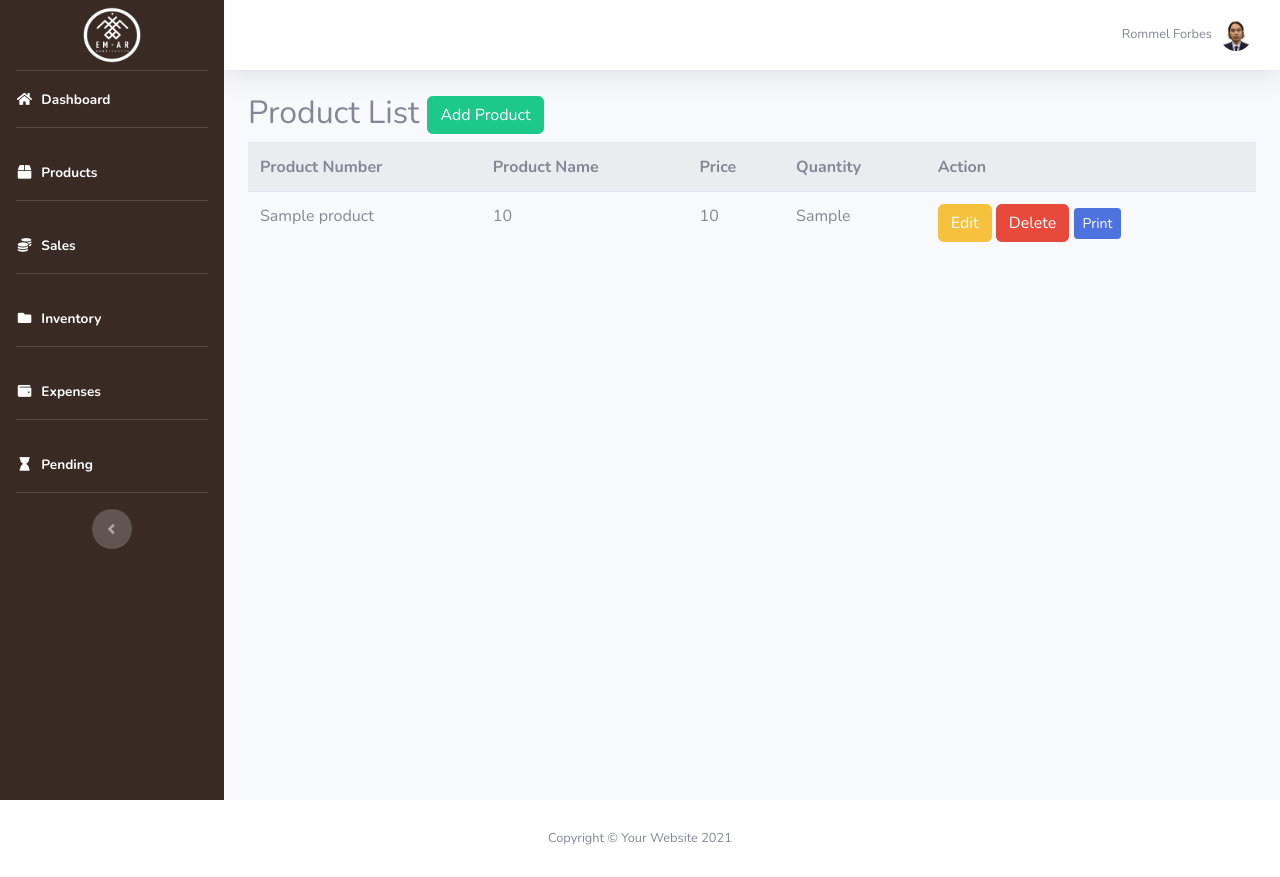
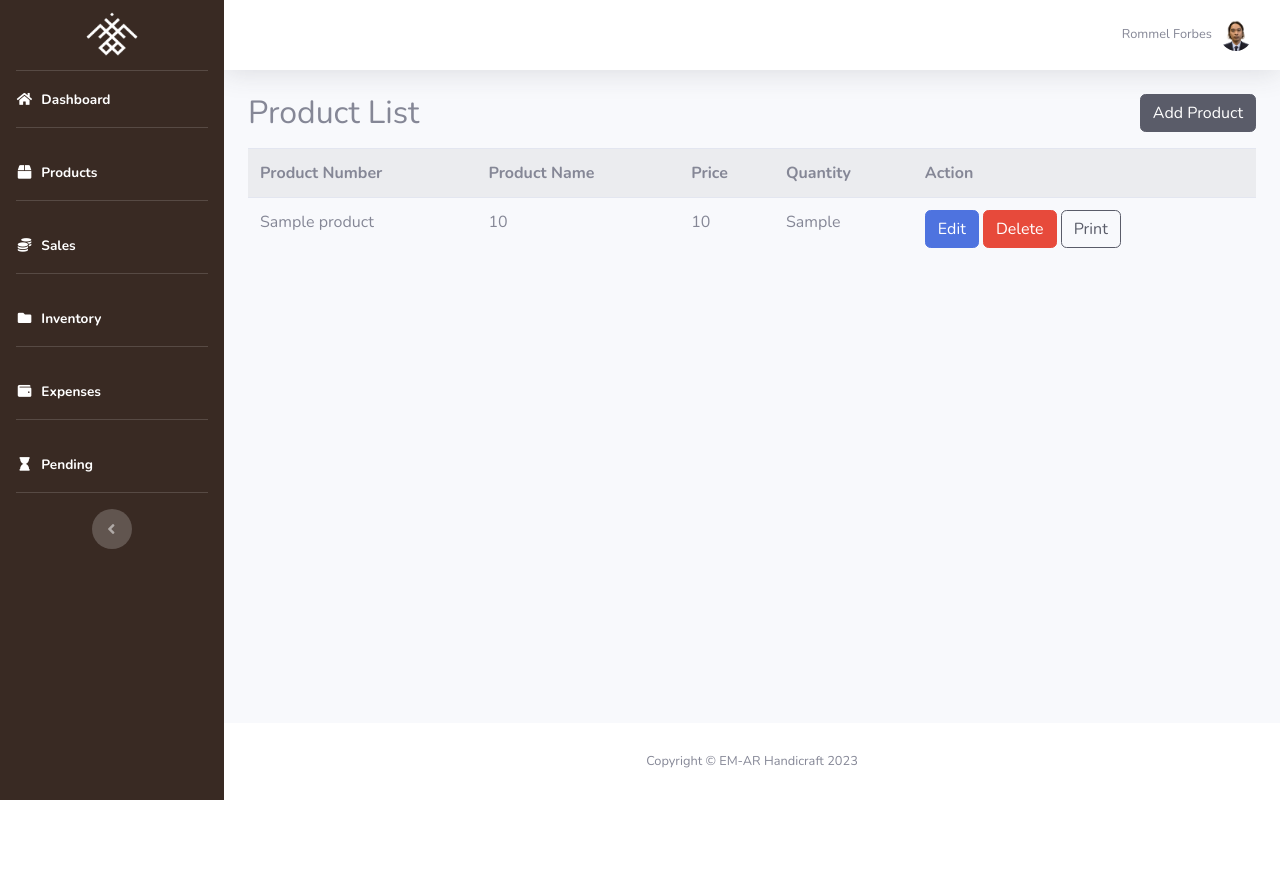
Before and after one commit to akosigio/Edit, a Flask app: page /product in a window 1280 px wide. After the commit the page ends 800 px from the top, so only its background shows below. Run offline with Flask 3, Linux system fonts and the light colour scheme; tables that the repository leaves empty or names only in its code hold one stand-in row (values such as "Sample post"); some libraries are stand-ins or nearby versions.

Commit message:
Update product.html

```diff
--- a/templates/product.html
+++ b/templates/product.html
@@ -28,7 +28,7 @@
          <!-- Sidebar - Brand -->
          <a class="sidebar-brand d-flex align-items-center justify-content-center" href="dashboard">
             <div class="sidebar-brand-icon">
-              <img src="/static/img/circle.png" alt="Logo">
+              <img src="/static/img/white.png" alt="Logo">
             </div>
           </a>
 
@@ -154,8 +154,7 @@
       <div class="container">
           <div class="row">
               <div class="col md-12">
-                  <h2>Product List <button type="button" class="btn btn-success  pull-right" data-toggle="modal" data-target="#myModal">Add Product</button></h2>
-
+                <h2>Product List <button type="button" class="btn btn-dark float-right mb-3" data-toggle="modal" data-target="#myModal">Add Product</button></h2>
 
           {%with messages = get_flashed_messages()%}
           {%if messages%}
@@ -189,9 +188,9 @@
                           <td>{{row.4}}</td>
                           <td>
 
-                           <a href="/update/{{row.0}}" class="btn btn-warning btn-xs" data-toggle="modal" data-target="#modaledit{{row.0}}">Edit</a>
+                           <a href="/update/{{row.0}}" class="btn btn-primary btn-xs" data-toggle="modal" data-target="#modaledit{{row.0}}">Edit</a>
                            <a href="/delete/{{ row.0 }}" class="btn btn-danger btn-xs" onclick="return confirm('Are You Sure For Delete?')">Delete</a>
-                           <a href="{{ url_for('print', barcode_number=row[1]) }}" class="btn btn-primary btn-sm">Print</a>
+                           <a href="{{ url_for('print', barcode_number=row[1]) }}" class="btn btn-outline-dark">Print</a>
                           </td>
                       </tr>
 
@@ -199,9 +198,10 @@
          <div class="modal-dialog">
             <div class="modal-content">
                <div class="modal-header">
-                  <button type="button" class="close" data-dismiss="modal">&times;</button>
-                  <h4 class="modal-title">Update Information</h4>
+                 <h5 class="modal-title">Update Information</h5>
+                  <button type="button" class="close ml-auto" data-dismiss="modal">&times;</button>
                </div>
+
                <div class="modal-body">
                   <form action="{{ url_for('update') }}" method="POST">
                      <div class="form-group">
@@ -219,19 +219,16 @@
                         <label>Quantity:</label>
                         <input type="text" class="form-control" name="quantity" value="{{row.4 }}">
                      </div>
-
                      <div class="form-group">
                         <label>Main Category:</label>
                         <input type="text" class="form-control" name="m_category" value="{{row.5 }}">
                      </div>
-
                      <div class="form-group">
                         <label>Sub Category:</label>
                         <input type="text" class="form-control" name="s_category" value="{{row.6 }}">
                      </div>
-
                      <div class="form-group">
-                        <button class="btn btn-primary" type="sbumit">Update</button>
+                        <button class="btn btn-success" type="submit">Update</button>
                      </div>
 
                   </form>
@@ -242,23 +239,22 @@
                   <button type="button" class="btn btn-default" data-dismiss="modal">Close</button>
                </div>
 
-            </div>
-         </div>
-      </div>
+
                       {% endfor  %}
 
                       </tbody>
                   </table>
-              </div>
+
       <!-- Modal -->
 
       <div id="myModal" class="modal fade" role="dialog">
          <div class="modal-dialog">
             <div class="modal-content">
                <div class="modal-header">
-                  <button type="button" class="close" data-dismiss="modal">&times;</button>
-                  <h4 class="modal-title">Please Insert Data</h4>
+                <h5 class="modal-title">Please Insert Data</h5>
+                <button type="button" class="close ml-auto" data-dismiss="modal">&times;</button>
                </div>
+
 
                <div class="modal-body">
                   <form action="{{ url_for('insert') }}" method="POST">
@@ -276,7 +272,6 @@
                         <label>Quantity:</label>
                         <input type="text" class="form-control" name="quantity" required="1">
                      </div>
-
                      <div class="form-group">
                         <label>Main Category : <span style="color:red">*</span></label>
                         <select class="form-control year" name="m_category">
@@ -353,10 +348,8 @@
                             }
                         });
                     </script>
-
-
                      <div class="form-group">
-                        <button class="btn btn-primary" type="submit">Insert Data</button>
+                        <button class="btn btn-success" type="submit">Insert Data</button>
                      </div>
                   </form>
                </div>
@@ -369,30 +362,31 @@
          </div>
       </div>
           </div>
-      </div>
+
 
       {% endblock %}
          </div>
+
         </div>
     </div>
-</div>
+
 
     <!-- End of Main Content -->
 
-            <!-- Footer -->
-            <footer class="sticky-footer bg-white">
+             <!-- Footer -->
+             <footer class="sticky-footer bg-white">
                 <div class="container my-auto">
                     <div class="copyright text-center my-auto">
-                        <span>Copyright &copy; Your Website 2021</span>
+                        <span>Copyright &copy; EM-AR Handicraft 2023</span>
                     </div>
-                </div>
+
             </footer>
             <!-- End of Footer -->
 
-        </div>
+
         <!-- End of Content Wrapper -->
 
-    </div>
+
     <!-- End of Page Wrapper -->
 
     <!-- Scroll to Top Button-->
@@ -414,7 +408,7 @@
                 <div class="modal-body">Select "Logout" below if you are ready to end your current session.</div>
                 <div class="modal-footer">
                     <button class="btn btn-secondary" value="logout" type="button" data-dismiss="modal">Cancel</button>
-                    <a class="btn btn-primary" href="login">Logout</a>
+                    <a class="btn btn-danger" href="login">Logout</a>
                 </div>
             </div>
         </div>
```
